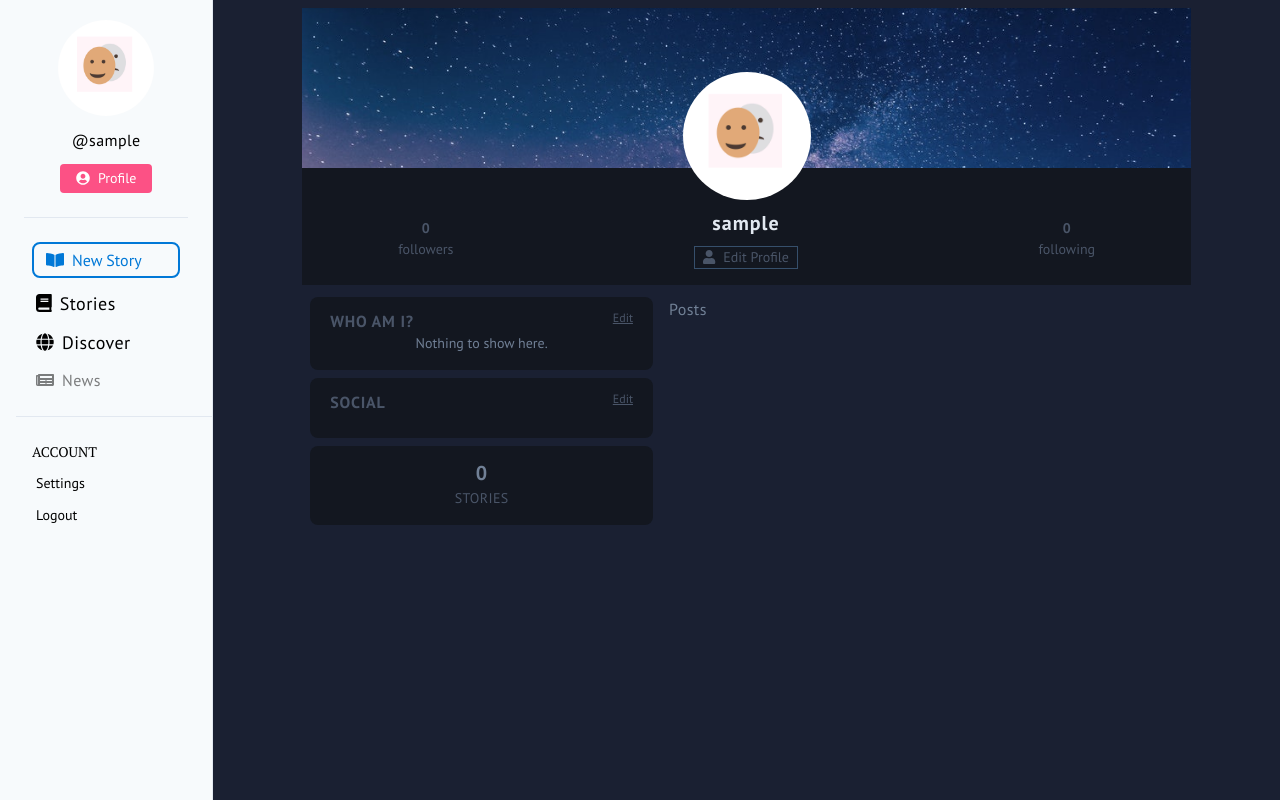
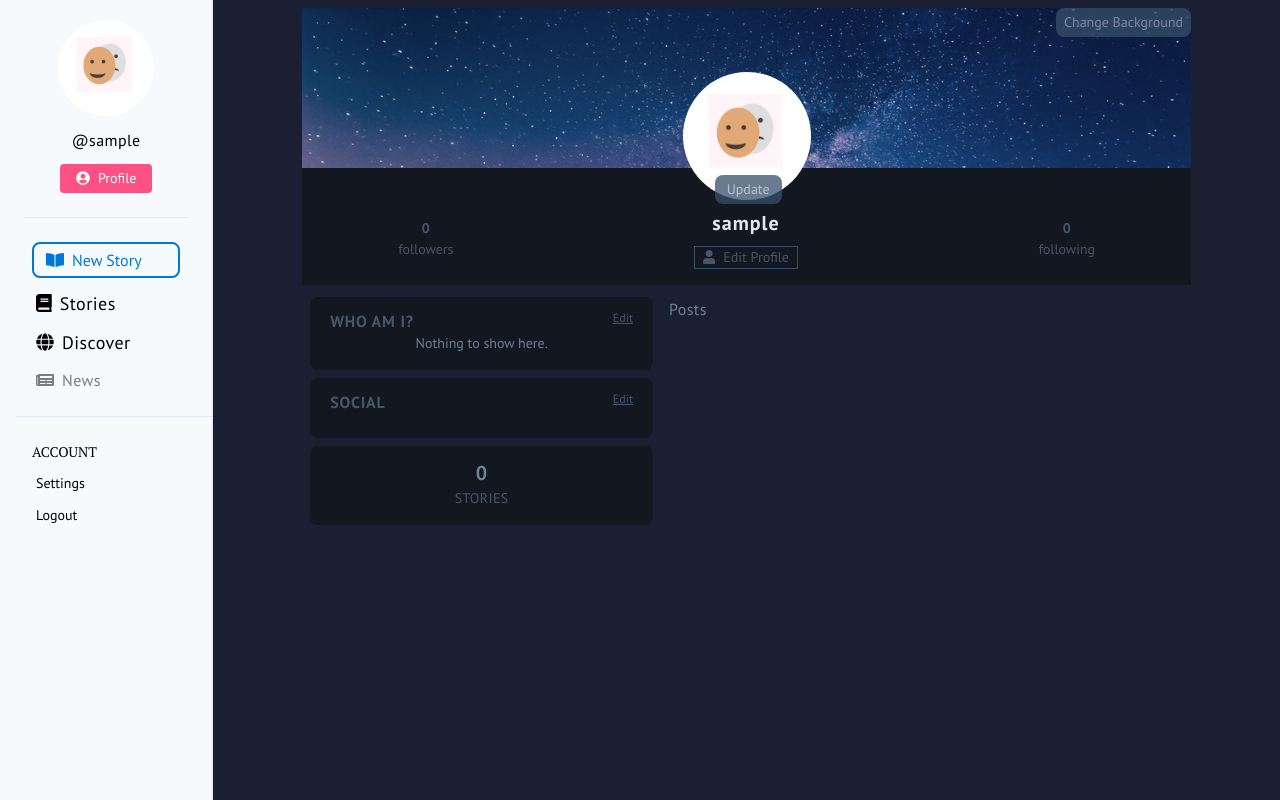
Before and after one commit to tbdsux/my.Mood, a Flask app: a page that uses myMood/templates/dashboard.html in a window 1280 px wide. Run offline with Flask 2, Linux system fonts and the light colour scheme; a user stored in the database is signed in; data comes from the database, SQL or seed files in the repository; data that the repository does not hold is empty; some libraries are stand-ins or nearby versions.

Commit message:
removed the autohide and show of the update buttons in the profilpic and bg image

```diff
--- a/myMood/templates/dashboard.html
+++ b/myMood/templates/dashboard.html
@@ -171,22 +171,6 @@
                 document.getElementById("prevPfImg").src = oFREvent.target.result;
             };
         });
-
-        // show update user profile / bg buttons
-        var btnUpBG = document.getElementById('editUBG');
-        var btnUpPF = document.getElementById('editUPF');
-        function showUpUserBG(x){
-            btnUpBG.classList.remove('hidden');
-        }
-        function showUpUserPF(){
-            btnUpPF.classList.remove('hidden');
-        }
-        function hideUpUserBG(x){
-            btnUpBG.classList.add('hidden');
-        }
-        function hideUpUserPF(){
-            btnUpPF.classList.add('hidden');
-        }
     </script>
    {% endif %}
 
--- a/myMood/templates/dashboard/user_profile.html
+++ b/myMood/templates/dashboard/user_profile.html
@@ -92,17 +92,17 @@
             <!-- end UPDATE PROFILE PICTURE -->
 
             <!-- user bg photo -->
-            <button type="button" class="cursor-default w-full h-full focus:outline-none" onmouseenter="showUpUserBG()" onmouseleave="hideUpUserBG()">
+            <button type="button" class="cursor-default w-full h-full focus:outline-none">
                 <img src="{{ url_for('static', filename='profile_pics/bg_profile/' + user.acc_image_bg) }}" alt="" class="h-full w-full object-cover object-top">
                 {% if user == current_user %}
-                    <a id="editUBG" @click="showModalBgImg = true" type="button" class="cursor-pointer hidden absolute top-0 right-0 text-xs sm:text-sm bg-darkish text-gray-500 py-1 px-2 opacity-75 hover:opacity-100 rounded-lg">Change Background</a>
+                    <a id="editUBG" @click="showModalBgImg = true" type="button" class="cursor-pointer absolute top-0 right-0 text-xs sm:text-sm bg-darkish text-gray-500 py-1 px-2 opacity-75 hover:opacity-100 rounded-lg">Change Background</a>
                 {% endif %}
             </button>
             <!-- user image -->
-            <button type="button" class="cursor-default absolute h-24 sm:h-32 w-24 sm:w-32 bottom-0 left-50 -ml-12 sm:-ml-16 -mb-4 sm:-mb-8 focus:outline-none" onmouseenter="showUpUserPF()" onmouseleave="hideUpUserPF()">
+            <button type="button" class="cursor-default absolute h-24 sm:h-32 w-24 sm:w-32 bottom-0 left-50 -ml-12 sm:-ml-16 -mb-4 sm:-mb-8 focus:outline-none">
                 <img src="{{ url_for('static', filename='profile_pics/' + user.acc_image) }}" alt="" class="w-full h-full object-cover rounded-full">
                 {% if user == current_user %}
-                    <a id="editUPF" @click="showModalPfImg = true" type="button" class="cursor-pointer hidden absolute bottom-0 left-50 text-xs sm:text-sm bg-darkish text-gray-500 py-1 px-3 opacity-75 -ml-8 -mb-1 hover:opacity-100 rounded-lg">Update</a>
+                    <a id="editUPF" @click="showModalPfImg = true" type="button" class="cursor-pointer absolute bottom-0 left-50 text-xs sm:text-sm bg-darkish text-gray-500 py-1 px-3 opacity-75 -ml-8 -mb-1 hover:opacity-100 rounded-lg">Update</a>
                 {% endif %}
             </button>
         </div>
```
